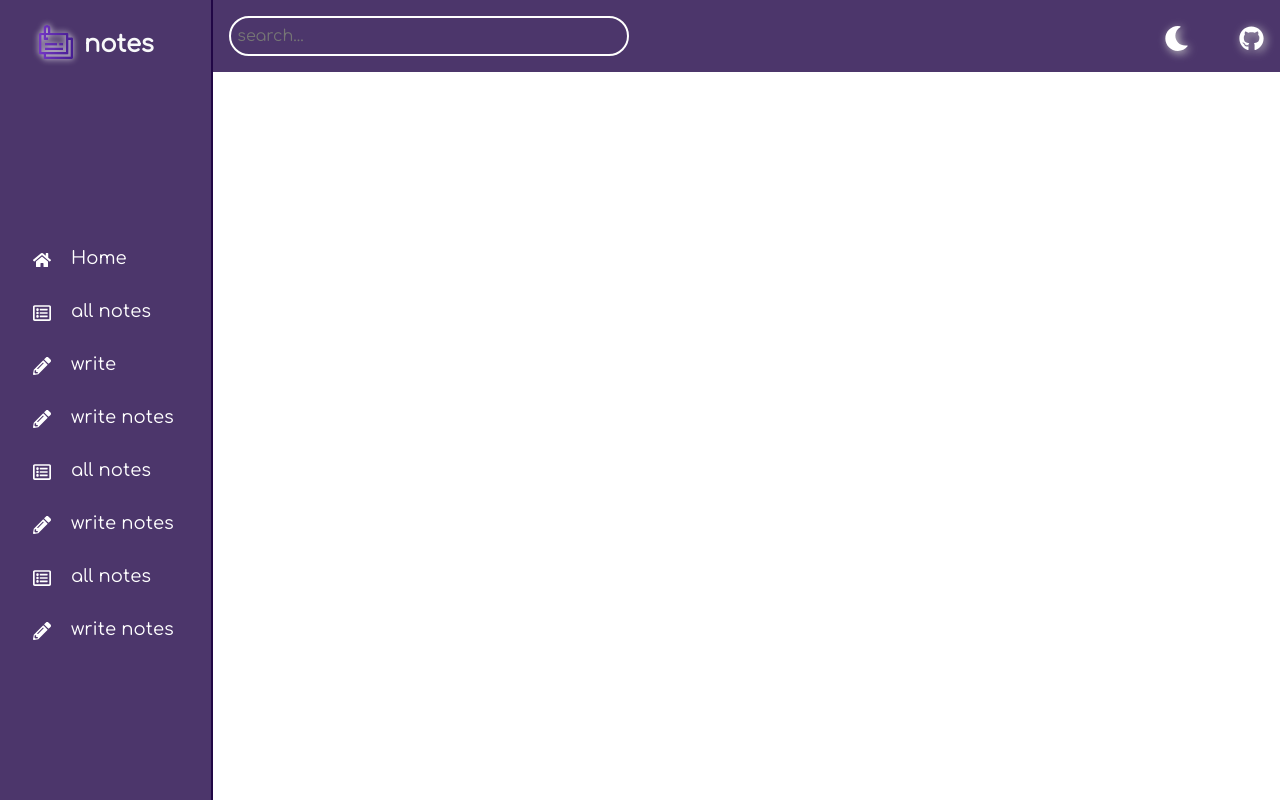
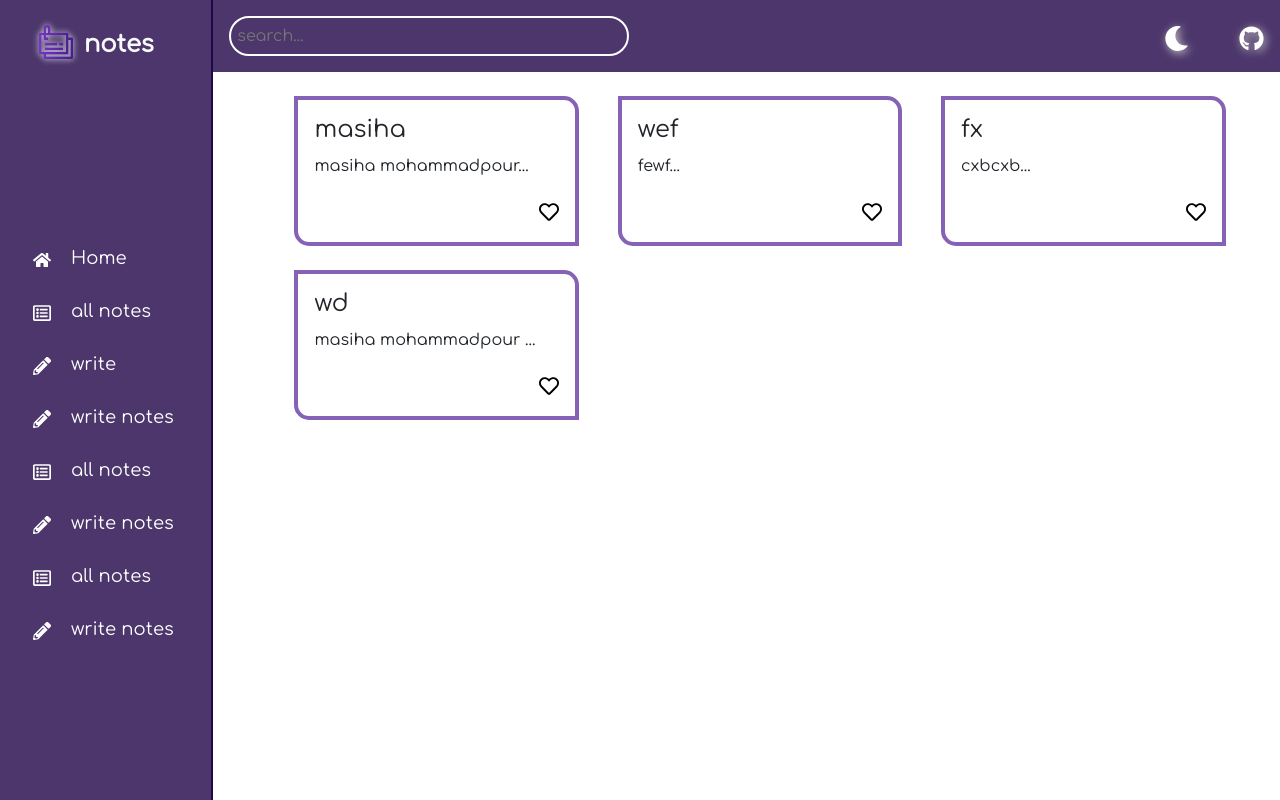
Before and after one commit to Masiha-mohammadpoor/note-app, a React (Create React App) app: page /notes in a window 1280 px wide. Built offline with nearby package versions, Linux system fonts and the light colour scheme; data requests are answered from the project's data file.

Commit message:
created NoteList component

```diff
--- a/db.json
+++ b/db.json
@@ -6,9 +6,19 @@
       "id": 1
     },
     {
-      "title": "fgn",
-      "text": "fgn",
-      "id": 2
+      "title": "wef",
+      "text": "fewf",
+      "id": 12
+    },
+    {
+      "title": "fx",
+      "text": "cxbcxb",
+      "id": 13
+    },
+    {
+      "title": "wd",
+      "text": "masiha mohammadpour 15 years old",
+      "id": 14
     }
   ]
 }
--- a/src/App.js
+++ b/src/App.js
@@ -1,5 +1,6 @@
 import Home from "./components/Home/Home";
 import Write from "./components/Write/Write";
+import NoteList from "./components/NoteList/NoteList";
 import Layout from "./Layout/Layout";
 import {Routes , Route} from "react-router-dom";
 
@@ -8,7 +9,7 @@ const App = () => {
         <>
         <Routes>
         <Route path="/" element={<Home/>}/>
-        <Route path="/notes" element={<Layout></Layout>}/>
+        <Route path="/notes" element={<Layout><NoteList/></Layout>}/>
         <Route path="/write" element={<Layout><Write/></Layout>}/>
         </Routes>
         </>
--- a/src/components/Note/Note.jsx
+++ b/src/components/Note/Note.jsx
@@ -2,14 +2,14 @@ import styles from "./note.module.scss";
 import {FaRegHeart} from "react-icons/fa";
 
 
-const Note = () => {
+const Note = ({title , text}) => {
     return (
-        <article className={` ${styles.Note} p-3 m-3 d-flex justify-content-between align-items-start flex-column`}>
-            <h3>this is title</h3>
-            <p>this is descrption this is descrption this is descrption</p>
+        <article className={` ${styles.Note} p-3 mb-4 d-flex justify-content-between align-items-start flex-column`}>
+            <h4>{title}</h4>
+            <p>{text.slice(0 , 20) + "..."}</p>
             <div className="w-100 d-flex justify-content-between align-items-center">
                 <span></span>
-                <button className="border-0 bg-transparent fs-5"><FaRegHeart/></button>
+                <button className={`${styles.likeBtn} border-0 bg-transparent fs-`}><FaRegHeart/></button>
             </div>
         </article>
     );
--- a/src/components/Note/note.module.scss
+++ b/src/components/Note/note.module.scss
@@ -1,10 +1,30 @@
 .Note {
     font-family: comfortaa;
-    box-shadow: 5px 5px 10px #898888 , -5px -5px 10px #ccc;
+    width:110%;
     height: 150px;
-    border-radius: 15px 0 15px 0;
-    -webkit-border-radius: 15px 0 15px 0;
-    -moz-border-radius: 15px 0 15px 0;
-    -ms-border-radius: 15px 0 15px 0;
-    -o-border-radius: 15px 0 15px 0;
+    border-radius:   0 15px 0 15px;
+    -webkit-border-radius:   0 15px 0 15px;
+    -moz-border-radius:   0 15px 0 15px;
+    -ms-border-radius:   0 15px 0 15px;
+    -o-border-radius:   0 15px 0 15px;
+    border: 4px solid #8562b5;
+    transition: all .3s;
+    -webkit-transition: all .3s;
+    -moz-transition: all .3s;
+    -ms-transition: all .3s;
+    -o-transition: all .3s;
+    .likeBtn{
+        font-size: 20px;
+    }
+    &:hover {
+        background-color: #4c366b;
+        color: #fff;
+        filter: drop-shadow(0px 0px 20px #4c366b);
+        -webkit-filter: drop-shadow(0px 0px 20px #4c366b);
+        border-color: #4c366b;
+
+        .likeBtn{
+            color : #fff;
+        }
 }
+}
--- /dev/null
+++ b/src/components/NoteList/NoteList.jsx
@@ -0,0 +1,42 @@
+import styles from "./noteList.module.scss";
+import { useState, useEffect } from "react";
+import getAllData from "../../Services/getAllData";
+import Note from "../Note/Note";
+const NoteList = () => {
+
+    const [notes, setNotes] = useState([]);
+
+    useEffect(() => {
+        const getData = async () => {
+            try {
+                const { data } = await getAllData();
+                setNotes(data);
+            } catch (err) {
+                console.log(err);
+            }
+        }
+        getData();
+    }, []);
+
+    const renderNotes = () => {
+        if (notes.length === 0) {
+            return <p>there is nothing</p>
+        } else {
+            return notes.map(n => {
+                return <Note
+                    key={n.id}
+                    title={n.title}
+                    text={n.text} />
+            })
+        }
+    }
+
+
+    return (
+        <section className={` ${styles.noteList} w-100 p-3 mt-2`}>
+            {renderNotes()}
+        </section>
+    );
+}
+
+export default NoteList;
--- /dev/null
+++ b/src/components/NoteList/noteList.module.scss
@@ -0,0 +1,5 @@
+.noteList {
+    display: grid;
+    grid-template-columns: repeat(3 , 25%);
+    justify-content: space-evenly;
+}
--- a/src/components/Write/Write.jsx
+++ b/src/components/Write/Write.jsx
@@ -5,7 +5,6 @@ import { useState } from "react";
 import swal from "sweetalert";
 import postData from "../../Services/postData";
 import { useNavigate } from 'react-router-dom';
-import Note from "../Note/Note";
 
 
 const Write = () => {
@@ -69,7 +68,6 @@ const Write = () => {
                     <Button styles={{ fontFamily: "comfortaa" }} variant='danger' className="writeBtn">Cancel</Button>
                 </div>
             </Form>
-            <Note/>
         </div>
     );
 }
```
